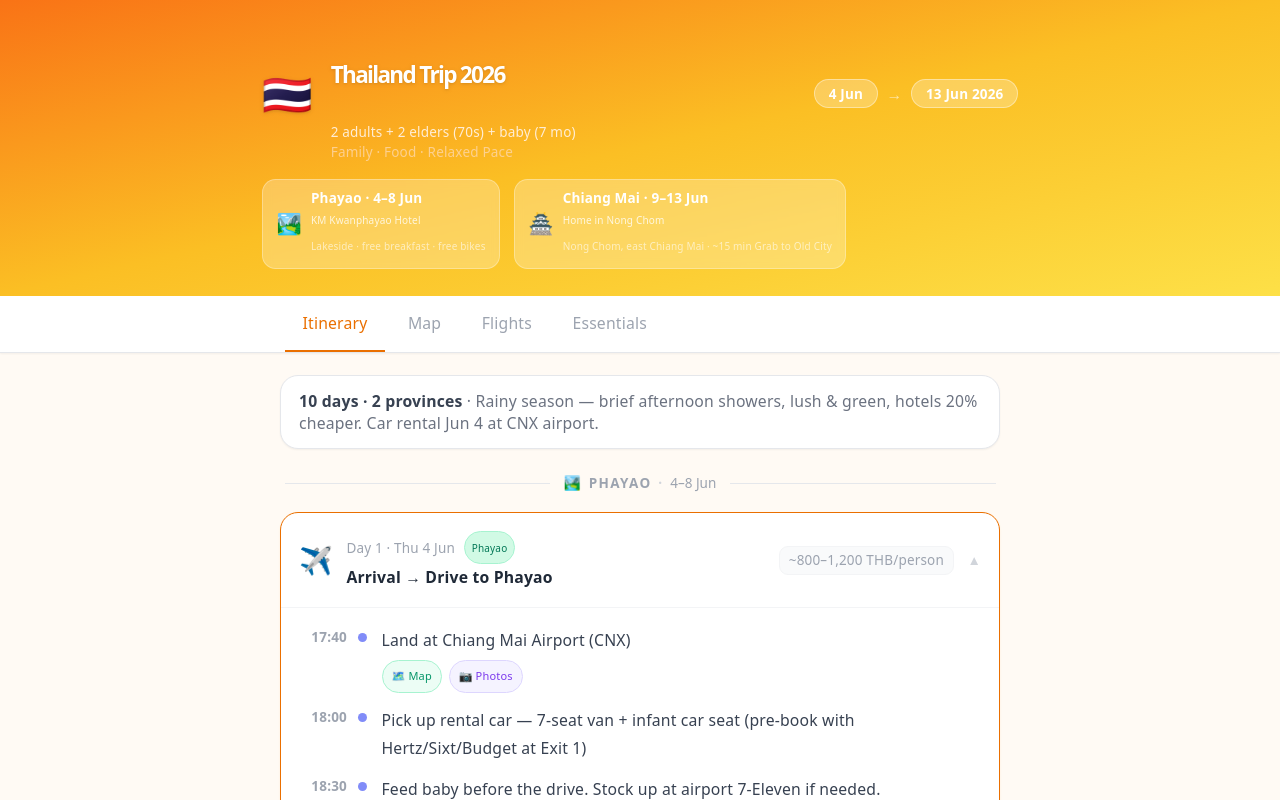
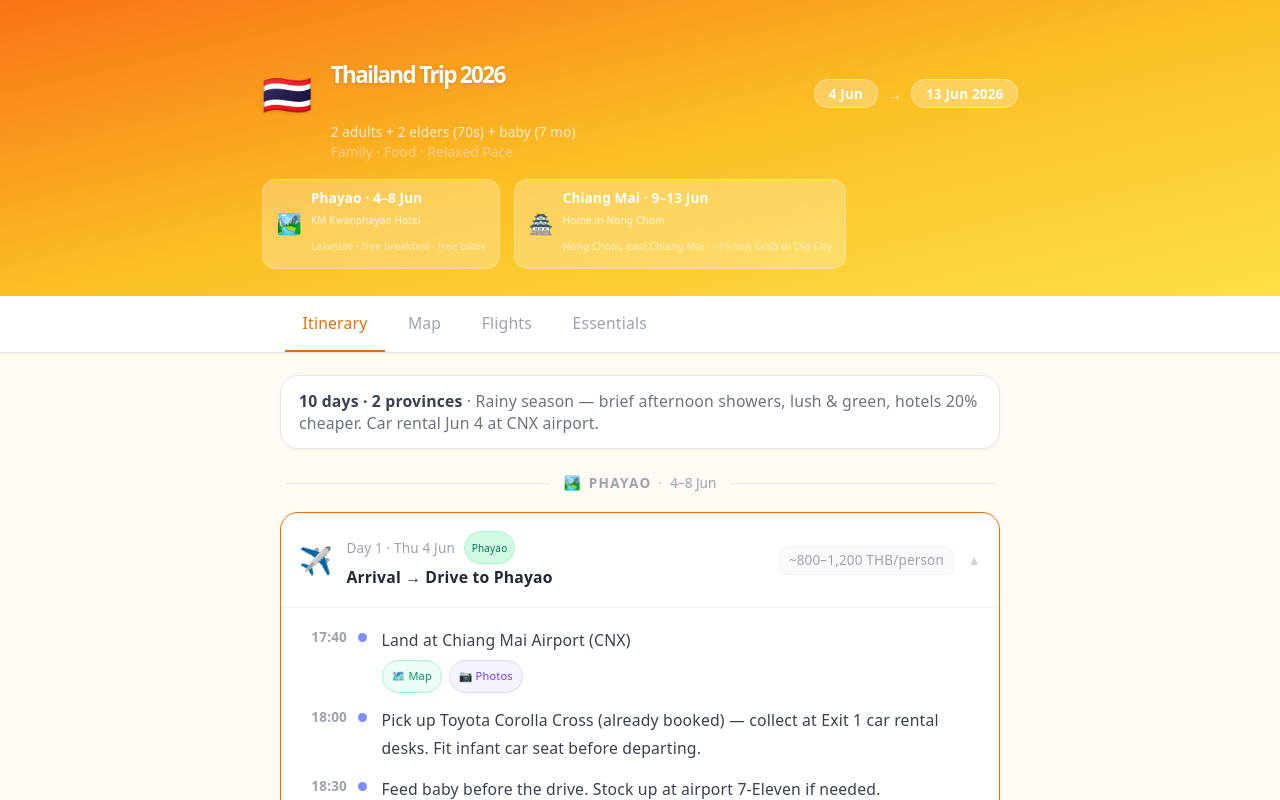
Before and after one commit to athipaty/thailandtrip2026, a React (Vite) app: page / in a window 1280 px wide. Shown: the top 800 px of the page. Built offline with nearby package versions, Linux system fonts and the light colour scheme.

Commit message:
Update car rental to Toyota Corolla Cross throughout itinerary

```diff
--- a/src/data/itinerary.js
+++ b/src/data/itinerary.js
@@ -28,7 +28,7 @@ export const days = [
     title: 'Arrival → Drive to Phayao', emoji: '✈️', theme: 'arrival',
     activities: [
       { time: '17:40', label: 'Land at Chiang Mai Airport (CNX)', name: 'Chiang Mai Airport', coords: [18.768, 98.963], wiki: 'Chiang_Mai_International_Airport' },
-      { time: '18:00', label: 'Pick up rental car — 7-seat van + infant car seat (pre-book with Hertz/Sixt/Budget at Exit 1)' },
+      { time: '18:00', label: 'Pick up Toyota Corolla Cross (already booked) — collect at Exit 1 car rental desks. Fit infant car seat before departing.' },
       { time: '18:30', label: 'Feed baby before the drive. Stock up at airport 7-Eleven if needed.' },
       { time: '18:45', label: 'Depart for Phayao via Highway 11 → Highway 1 (~130 km, ~2.5 hrs with baby stops)' },
       { time: '19:30', label: 'Midway rest stop — stretch, change baby, elders use toilet' },
@@ -108,7 +108,7 @@ export const days = [
       { time: '15:00', label: 'Settle in, afternoon rest for everyone' },
       { time: '18:30', label: 'Easy dinner near Nong Chom — local restaurant within walking distance' },
     ],
-    tips: ['Route B (Hwy 120) is scenic but winding — go slowly', 'Return rental car at CNX or Nimman drop-off if needed today'],
+    tips: ['Route B (Hwy 120) is scenic but winding — go slowly', 'Keep the Toyota Corolla Cross for Chiang Mai days — return it on Day 10 at CNX'],
     budget: '~500–800 THB/person (fuel + lunch)',
   },
 
@@ -177,7 +177,7 @@ export const days = [
     activities: [
       { time: '08:00', label: 'Hotel breakfast' },
       { time: '09:00', label: 'Final pack, check out' },
-      { time: '09:30', label: 'Grab to Chiang Mai Airport — 2 cars for 5 people + luggage + stroller', name: 'Chiang Mai Airport', coords: [18.768, 98.963], wiki: 'Chiang_Mai_International_Airport' },
+      { time: '09:30', label: 'Drive Toyota Corolla Cross to CNX Airport — return rental car before check-in. Allow extra time at the return desk.', name: 'Chiang Mai Airport', coords: [18.768, 98.963], wiki: 'Chiang_Mai_International_Airport' },
       { time: '10:00', label: 'Check-in — allow extra time for baby gear (stroller check) and elderly assistance' },
       { time: '11:00', label: 'Security and departure gate' },
       { time: '12:10', label: 'Scoot TR418 departs CNX → SIN · ref: FFQ7Rx' },
@@ -214,8 +214,9 @@ export const essentials = [
   {
     category: 'Car Rental (CNX Airport)',
     items: [
-      'Request 7-seat van + infant car seat when booking',
-      'Exit 1: Hertz, Sixt, Avis, Budget',
+      'Toyota Corolla Cross — compact SUV, seats 5 (4 adults + baby car seat)',
+      'Already booked — collect at Exit 1: Hertz / Sixt / Avis / Budget',
+      'Boot may be tight with stroller + 5 bags — pack light or use roof carrier',
       'Need: passport + International Driving Permit (IDP)',
       'Plan 1 stop every 1.5–2 hrs for baby and elder comfort',
       'Full-to-full fuel policy — fill before returning',
```
